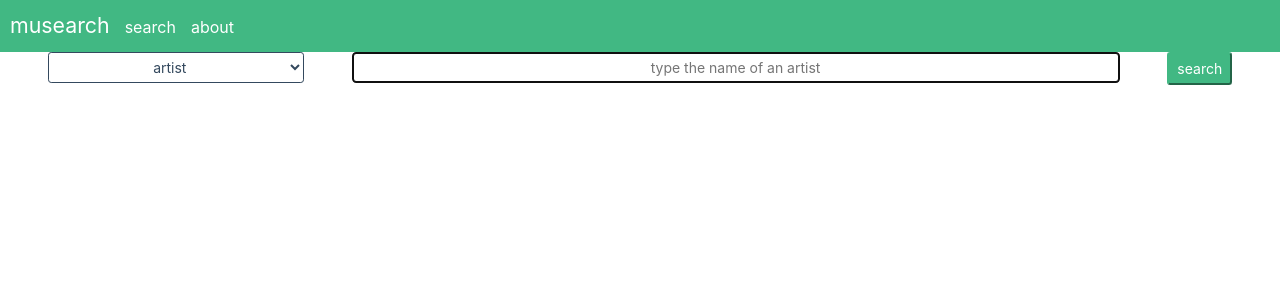
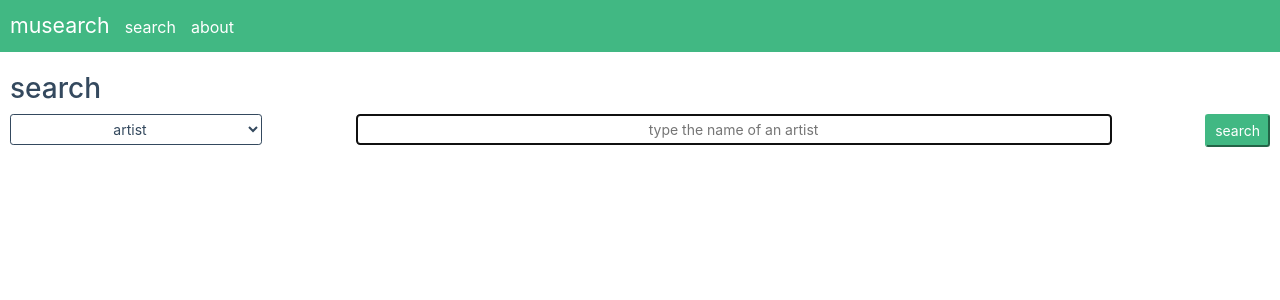
Before and after one commit to Nekika/musearch, a Vue app: page /search in a window 1280 px wide. Shown: the top 300 px of the page. Built offline with nearby package versions, Linux system fonts and the light colour scheme.

Commit message:
Modif style

```diff
--- a/src/components/Searchbar.vue
+++ b/src/components/Searchbar.vue
@@ -53,7 +53,7 @@
     .searchbar
         display: flex
         flex-direction: row
-        justify-content: space-evenly
+        justify-content: space-between
         input, select
             text-align: center
             border-width: 1px
--- a/src/views/Search.vue
+++ b/src/views/Search.vue
@@ -1,5 +1,6 @@
 <template>
   <div id="search">
+    <h3>search</h3>
     <Searchbar @changed="getData"></Searchbar>
     <Loader v-if="loading"></Loader>
     <ResultList v-else-if="results"></ResultList>
@@ -35,3 +36,11 @@
     }
   }
 </script>
+
+<style lang="sass" scoped>
+  @import '../sass/scheme'
+
+  #search
+    color: $blue
+    margin: 20px 10px 0 10px
+</style>
```
